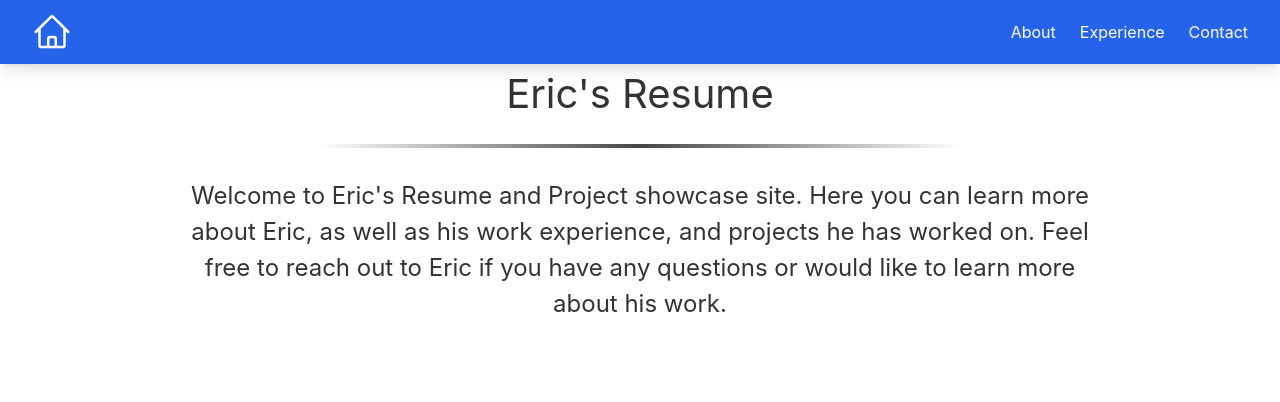
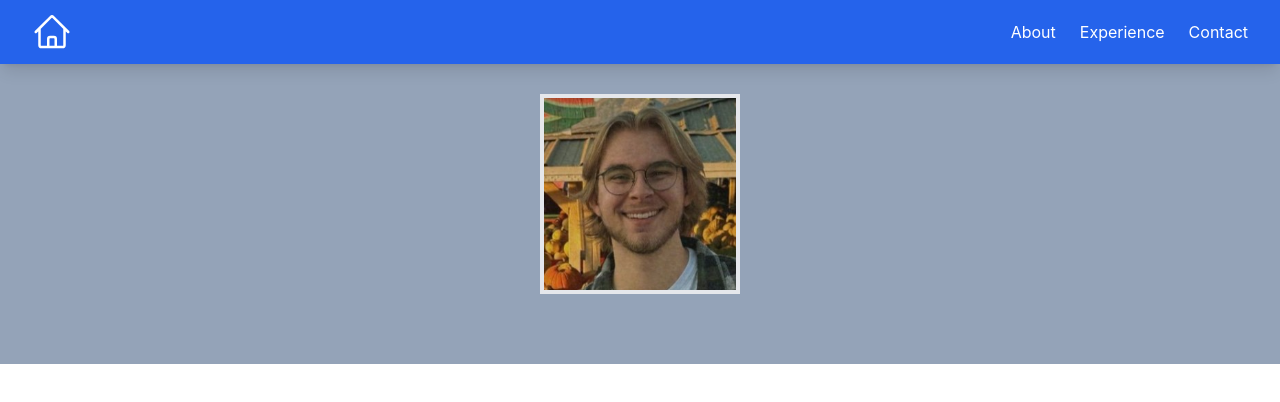
Before and after one commit to Enr1que704/Resume-Front, a React (Create React App) app: page / in a window 1280 px wide. Shown: the top 402 px of the page. Built offline with nearby package versions, Linux system fonts and the light colour scheme.

Commit message:
added image div

```diff
--- a/src/pages/home.js
+++ b/src/pages/home.js
@@ -1,14 +1,22 @@
 import React from "react";
 import { Header, Paragraph, Break } from "../styles/StyledComponents";
+import ericImage from "../assets/images/eric.jpg";
+
 
 const Home = () => {
     return (
         <div>
-            <Header>Eric's Resume</Header>
+            {/* <Header>Eric's Resume</Header>
             <Break />
             <Paragraph>Welcome to Eric's Resume and Project showcase site. Here you can learn more about Eric, as well as his work experience,
                 and projects he has worked on. Feel free to reach out to Eric if you have any questions or would like to learn more about his work.
-            </Paragraph>
+            </Paragraph> */}
+            <div className="flex justify-center pt-[30px] w-screen h-[300px] bg-slate-400">
+                <div className="flex box-border h-[200px] w-[200px] border-4 justify-center">
+                    <img src={ericImage} className="object-cover h-full w-full" />
+                </div>
+            </div>
+
         </div>
     );
 };
```
Also changed, not shown: src/assets/images/eric.jpg (added).
